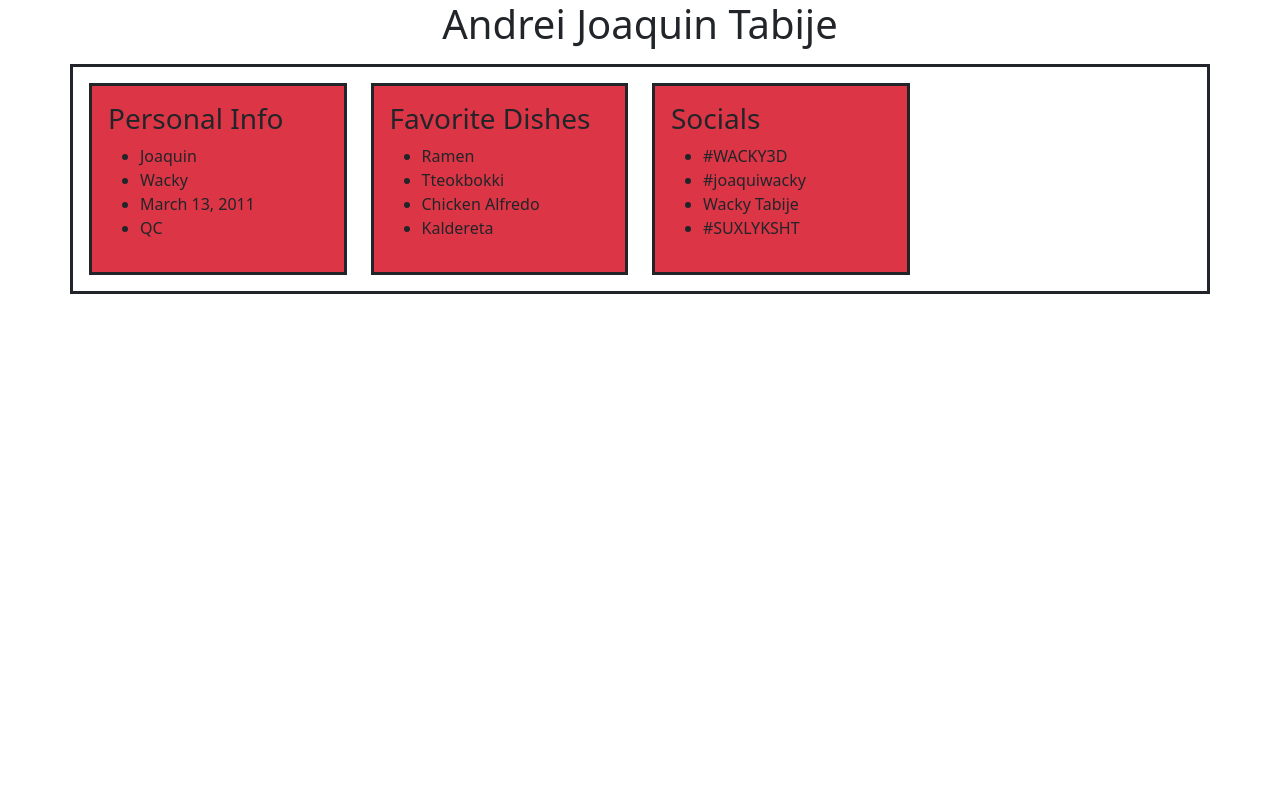
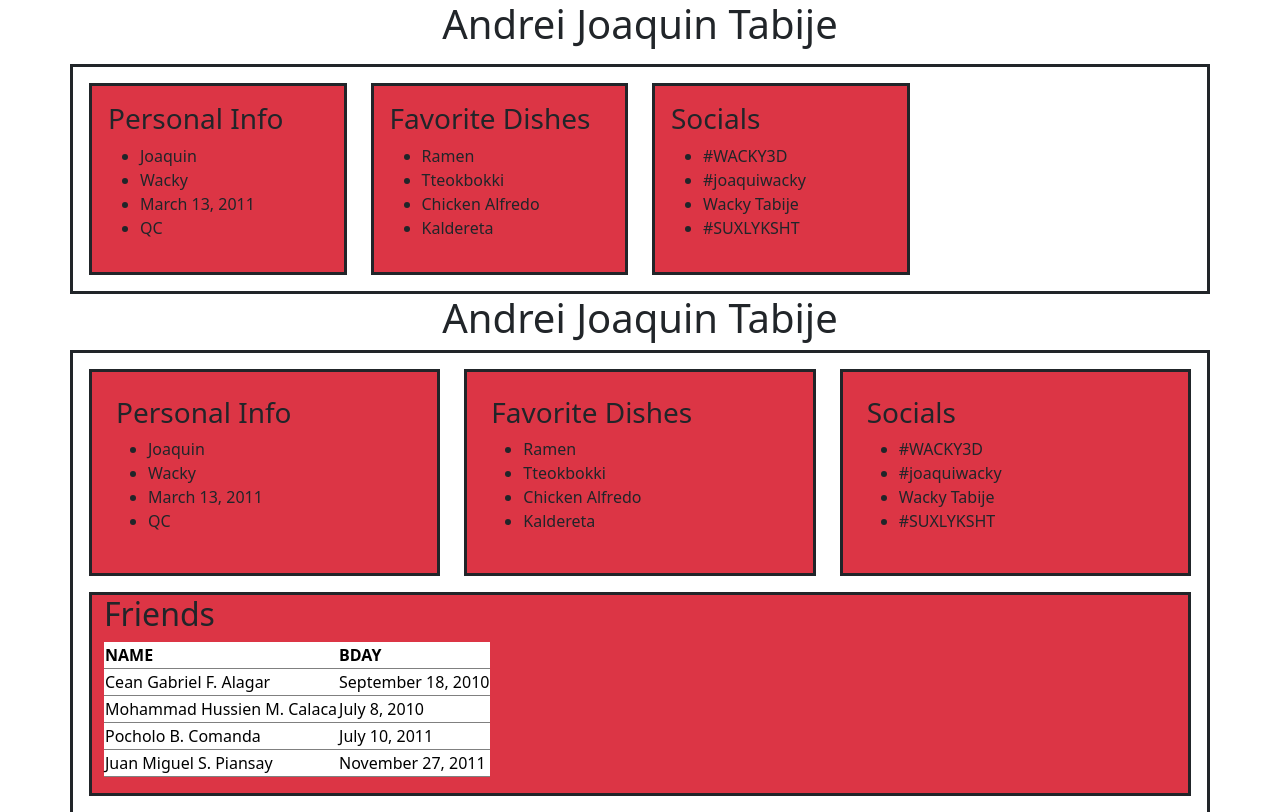
Before and after one commit to Tabije-9ruby-ay2526/About-Me, a plain HTML site: page index.html in a window 1280 px wide. Shown: the top 812 px of the page. Drawn offline with nearby package versions, Linux system fonts and the light colour scheme.

Commit message:
index.html

```diff
--- a/index.html
+++ b/index.html
@@ -59,7 +59,141 @@
                 </div>
             </div>
         </div>
+    </div><!DOCTYPE html>
+<html lang="en">
+<head>
+    <meta charset="UTF-8">
+    <meta name="viewport" content="width=device-width, initial-scale=1.0">
+    <title>About Me</title>
+    <link rel="stylesheet" href="style.css">
+    <link href="https://cdn.jsdelivr.net/npm/bootstrap@5.3.8/dist/css/bootstrap.min.css" rel="stylesheet" integrity="sha384-sRIl4kxILFvY47J16cr9ZwB07vP4J8+LH7qKQnuqkuIAvNWLzeN8tE5YBujZqJLB" crossorigin="anonymous">
+    <script src="https://cdn.jsdelivr.net/npm/bootstrap@5.3.8/dist/js/bootstrap.bundle.min.js" integrity="sha384-FKyoEForCGlyvwx9Hj09JcYn3nv7wiPVlz7YYwJrWVcXK/BmnVDxM+D2scQbITxI" crossorigin="anonymous"></script>
+</head>
+
+<body>
+    <!-- HERO SECTION -->
+
+    <div class="hero-image">
+        <div class="hero-text">
+                <h1 class="text-center" >Andrei Joaquin Tabije</h1>
+        </div>
     </div>
+    <!-- END OF HERO SECTION -->
+
+    <!-- CONTENT -->
+    <div class="container p-3">
+    <!-- ROW 1 -->
+        <div class="row">
+
+
+            <div class="col-12-md-4 col-lg-4">
+                <div class="box bg-danger p-4">
+                    <h3>Personal Info</h3>
+                    <ul>
+                        <li>Joaquin</li>
+                        <li>Wacky</li>
+                        <li>March 13, 2011</li>
+                        <li>QC</li>
+                    </ul>
+                </div>
+            </div>
+
+            <div class="col-12-md-4 col-lg-4">
+                <div class="box bg-danger p-4">
+                <h3>Favorite Dishes</h3>
+                    <ul>
+                        <li>Ramen</li>
+                        <li>Tteokbokki</li>
+                        <li>Chicken Alfredo</li>
+                        <li>Kaldereta</li>
+                    </ul>
+                </div>
+            </div>
+
+
+            <div class="col-12-md-4 col-lg-4">
+                <div class="box bg-danger p-4">
+                    <h3>Socials</h3>
+                    <ul>
+                        <li>#WACKY3D</li>
+                        <li>#joaquiwacky</li>
+                        <li>Wacky Tabije</li>
+                        <li>#SUXLYKSHT</li>
+                    </ul>
+                </div>
+            </div>
+        </div>
+                <!-- END OF ROW 1 -->
+
+                 <!-- ROW 2 -->
+<p></p>
+    <div class="container">
+            <div class="row bg-danger">
+                <h2>Friends</h2>
+                <div class="table-responsive-md">
+                    <div class="table table-striped">
+                    <table>
+                        <thead>
+                            <tr>
+                                <th> NAME </th>
+                                <th> BDAY </th>
+                            </tr>
+                        </thead>
+                        <tbody>
+                            <tr>
+                                <td>Cean Gabriel F. Alagar</td>
+                                <td>September 18, 2010</td>
+                            </tr>
+                            <tr>
+                                <td>Mohammad Hussien M. Calaca</td>
+                                <td>July 8, 2010</td>
+                            </tr>
+                            <tr>
+                                <td>Pocholo B. Comanda</td>
+                                <td>July 10, 2011</td>
+                            </tr>
+                            <tr>
+                                <td>Juan Miguel S. Piansay</td>
+                                <td>November 27, 2011</td>
+                            </tr>
+                        </tbody>
+                    </table>
+                    </div>
+                </div>
+            </div>
+        </div>
+    </div>
+
+    <div class="container p-3">
+        <div class="row">
+            <h2>Our Team</h2>
+            <div class="col-12 col-md-3 col-lg-3">
+                <div class="box p-2 h-100 rounded">
+                    <img src="https://cdn.pixabay.com/photo/2020/03/11/13/50/indian-4922226_1280.jpg" style="width: 100px;">
+                    <h3>Cean Alagar</h3>
+                    <p>Software Developer</p>
+                </div>
+                <div class="box p-2 h-100 rounded">
+                    <img src="">
+                    <h3>Mohammad Calaca</h3>
+                    <p></p>
+                </div>
+                <div class="box p-2 h-100 rounded">
+                    <img src="">
+                    <h3>Pocholo Comanda</h3>
+                    <p></p>
+                </div>
+                <div class="box p-2 h-100 rounded">
+                    <img src="">
+                    <h3>JM Piansay</h3>
+                    <p></p>
+                </div>
+            </div>
+        </div>
+    </div>
+
+</body>
+</html>
 
 
 </body>
```
